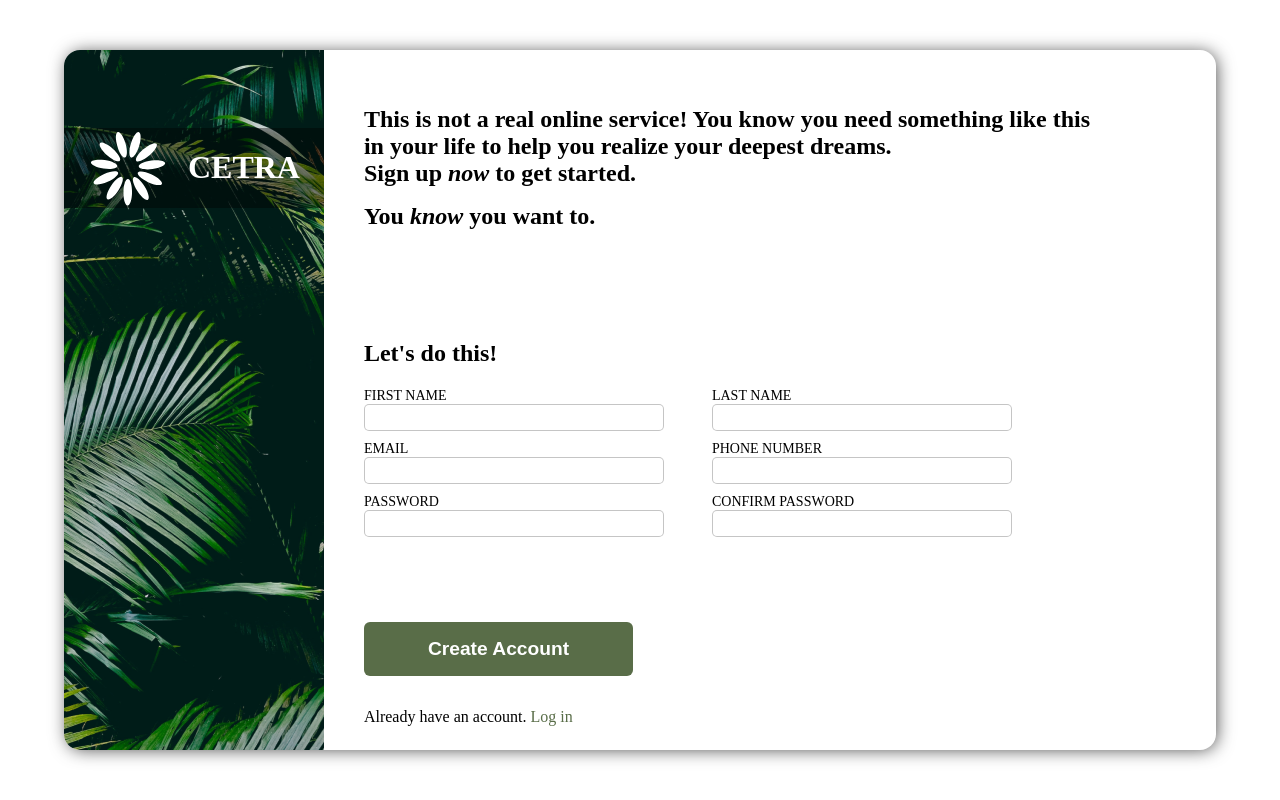
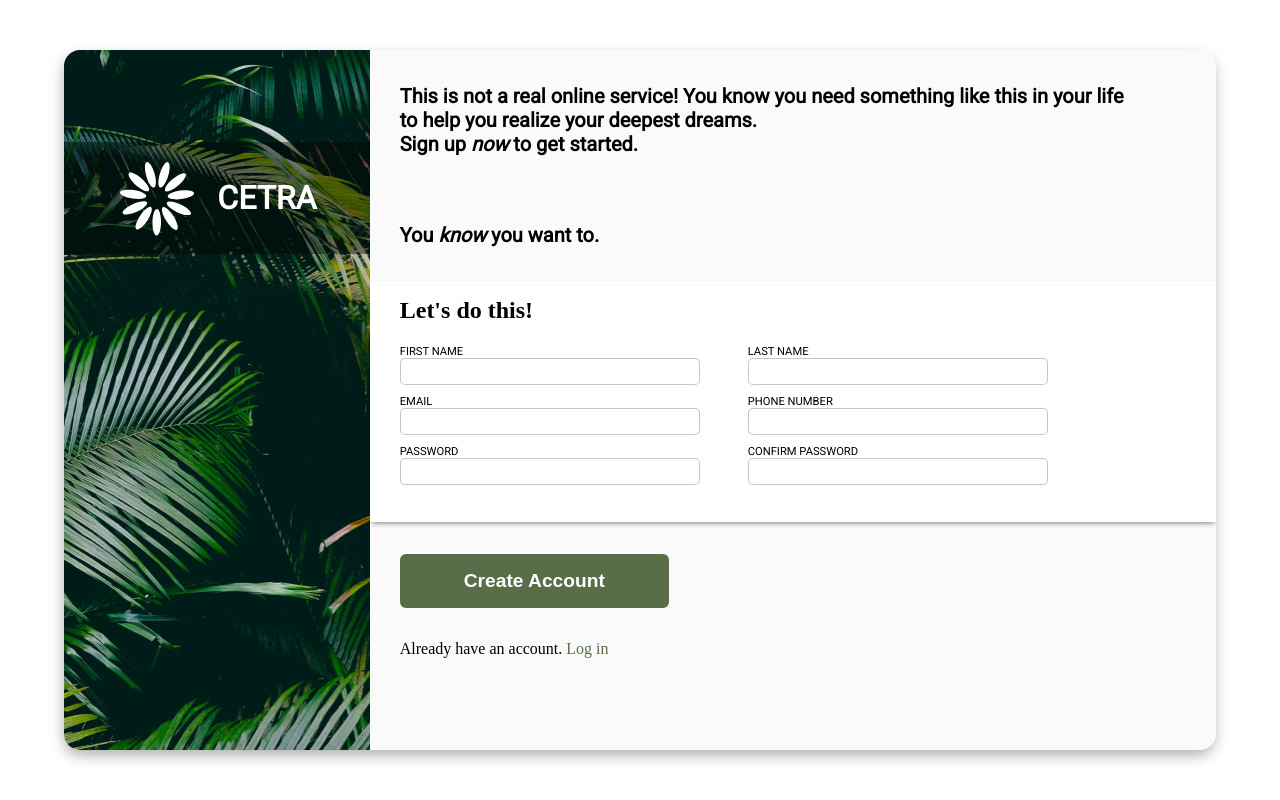
Before and after one commit to rishawraj/sign-up-form, a plain HTML site: page index.html in a window 1280 px wide. Drawn offline with Linux system fonts and the light colour scheme.

Commit message:
final design

```diff
--- a/index.html
+++ b/index.html
@@ -26,7 +26,7 @@
             Sign up <em>now</em> to get started.
           </p>
 
-          <p>You <em>know</em> you want to.</p>
+          <p id="second-para">You <em>know</em> you want to.</p>
         </div>
 
         <form action="#">
--- a/style.css
+++ b/style.css
@@ -1,3 +1,4 @@
+@import url("https://fonts.googleapis.com/css2?family=Roboto&display=swap");
 * {
   margin: 0;
   padding: 0;
@@ -8,6 +9,7 @@ body {
   display: grid;
   place-items: center;
   height: 100vh;
+  /* background-color: #333; */
 }
 .wrapper {
   height: 700px;
@@ -16,11 +18,12 @@ body {
   overflow: hidden;
   max-width: 90%;
   border-radius: 1rem;
+  background-color: #fafafa;
 
   /* shadow */
-  box-shadow: 2px 1px 18px -2px rgba(0, 0, 0, 0.75);
-  -webkit-box-shadow: 2px 1px 18px -2px rgba(0, 0, 0, 0.75);
-  -moz-box-shadow: 2px 1px 18px -2px rgba(0, 0, 0, 0.75);
+  box-shadow: -1px 6px 15px -2px rgba(0, 0, 0, 0.36);
+  -webkit-box-shadow: -1px 6px 15px -2px rgba(0, 0, 0, 0.36);
+  -moz-box-shadow: -1px 6px 15px -2px rgba(0, 0, 0, 0.36);
 }
 .hero-image {
   /* background-color: hsl(240, 100%, 50%); */
@@ -37,39 +40,55 @@ body {
   background-color: hsla(0, 0%, 0%, 0.411);
 
   /* background-color: hsl(146, 50%, 36%); */
+  padding: 1rem;
 }
 .hero-text h1 {
   color: white;
   align-self: center;
   margin-left: 20px;
   text-transform: uppercase;
+  font-family: "Roboto", sans-serif;
 }
 /* form area */
 
 main {
-  padding: 40px;
+  /* padding-left: 30px; */
   /* background-color: antiquewhite; */
 }
 
 .description {
   /* background-color: darkgray; */
-  height: 30%;
+  height: 33%;
   width: 90%;
+  padding: 20px 0;
+  padding-left: 30px;
+  display: flex;
+  flex-direction: column;
+  justify-content: space-around;
 }
 .description p {
-  font-size: 1.5rem;
-  margin-top: 1rem;
+  display: block;
+  font-size: 1.25rem;
+  /* margin-top: 20px; */
   font-weight: 600;
+  font-family: "Roboto", sans-serif;
+}
+#second-para {
+  margin-top: 2.5rem;
 }
 
 form {
   /* background-color: lightblue; */
   height: 70%;
-  padding: 2rem 2rem 2rem 0;
+  /* padding: 2rem 2rem 2rem 0; */
 }
 .form-container {
   /* background-color: lightcoral; */
-  padding-bottom: 3rem;
+  padding-bottom: 2rem;
+  padding-left: 30px;
+  background-color: #fff;
+  /* shadow bottom only */
+  box-shadow: 0px 3px 5px -2px rgba(0, 0, 0, 0.5);
 }
 
 .form-container p {
@@ -97,13 +116,16 @@ input {
   border: 1px solid hsla(0, 0%, 0%, 0.226);
 }
 label {
-  font-size: 0.875rem;
+  font-size: 0.7rem;
+  font-family: "Roboto", sans-serif;
   /* font-weight: 500; */
   text-transform: uppercase;
 }
 
 .button-area {
+  /* background-color: lightseagreen; */
   padding: 2rem 0;
+  padding-left: 30px;
 }
 button {
   background-color: #596d48;
```
